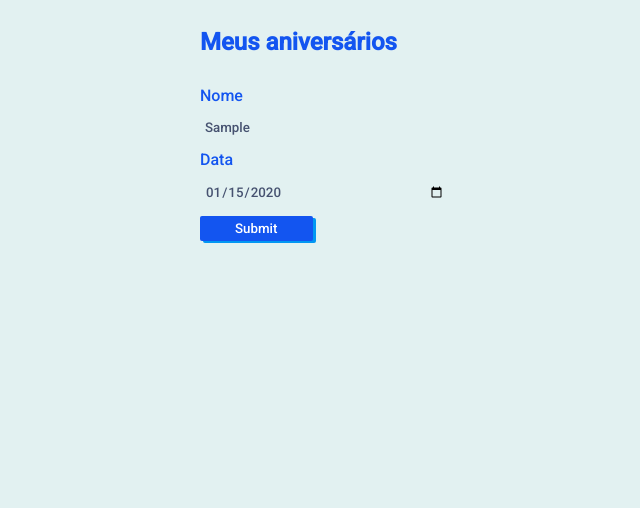
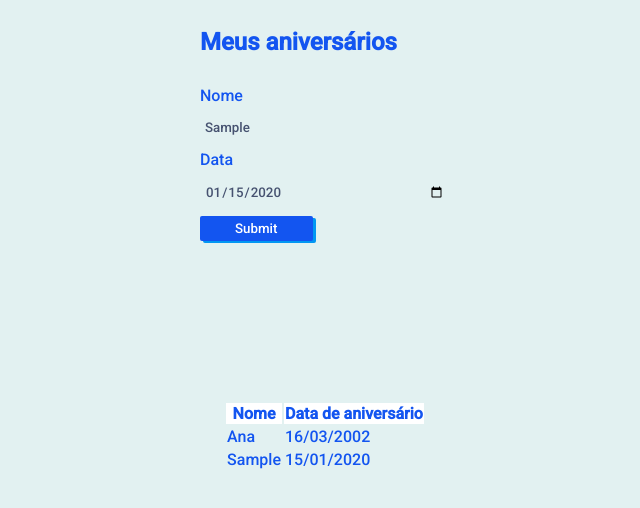
Before and after one commit to najulia/07daysOfCodeJS-DOM, a plain HTML site: page dist/index.html in a window 1280 px wide. Both pictures are taken after typing "Sample", "2020-01-15" into the empty fields and a click on the button "Submit". Shown: the whole page, without its empty margins (315-955 px from the left). Drawn offline with Linux system fonts and the light colour scheme.

Commit message:
saving and displaying data

```diff
--- a/dist/index.html
+++ b/dist/index.html
@@ -10,16 +10,35 @@
 <!-- partial:index.partial.html -->
 <!---Day 1--->
 
+<!---Day 3--->
+
 <section class="register-section">
 
   <form class="form">
     <h1 class="title">Meus aniversários</h1>
+
     <label for="name" class="label"> Nome </label>
-  <input class="input" name="name" type="text"  placeholder="Type a name" id="js-name">
+    <input class="input" name="name" type="text"  placeholder="Type a name" id="js-name" required>
+
       <label for="date" name="date" class="label"> Data </label>
     <input class="input" name="date" type="date" id="js-date">
+
     <button class="submit" type="submit" id="js-submit"> Submit </button>
   </form>
+  </section>
+
+  <section class="table-section">
+    <table class="table">
+      <tr id="tr">
+        <th>Nome</th>
+        <th>Data de aniversário</th>
+      </tr>
+      <tr>
+        <td>Ana</td>
+        <td>16/03/2002</td>
+      </tr>
+    </table>
+
   </section>
 <!-- partial -->
   <script  src="./script.js"></script>
--- a/dist/script.js
+++ b/dist/script.js
@@ -1,11 +1,80 @@
-/*DAY 1 */
+/*DAY 3 */
 
 let inputName = document.querySelector('#js-name');
 let inputDate = document.querySelector('#js-date');
-let btnSubmit = document.querySelector('#js-submit');
+let form = document.querySelector('.form')
+let people = JSON.parse(localStorage.getItem('people')) || [];
 
-btnSubmit.addEventListener('click', (e) =>{
+people.forEach((person) => {
+  createTable(person);
+})
+
+form.addEventListener('submit', (e) =>{
   e.preventDefault();
-  console.log(inputName.value);
-  console.log(inputDate.value);
+
+  let person = {
+    "name": inputName.value,
+    "birthdate": inputDate.value
+  }
+
+  let updtPerson = [...people, person]
+
+  createTable(person);
+
+  people.push(person);
+
+  console.log(people);
+
+  localStorage.setItem('people', JSON.stringify(updtPerson));
+
+
+  inputName.textContent = '';
+  inputDate.textContent = '';
 })
+
+// function isNameValid(){
+//   let regexp = /^[a-zA-Z]+$/;
+
+//   let nomeDigitado = inputName.value;
+
+//   if(nomeDigitado.match(regexp)){
+//     return;
+//   } else{
+//     alert("Nome inválido");
+//   }
+// }
+
+function transformDate(birthdate){
+  let typedDate = birthdate;
+  let d = new Date(typedDate);
+  return d.toLocaleDateString('pt-BR',{timeZone: 'UTC'});
+}
+
+// function storagePeople(){
+//   let person = {
+//     "name": inputName.value,
+//     "birthdate": inputDate.value
+//   }
+
+//   people.push(person);
+
+//   localStorage.setItem(person, JSON.stringify(people));
+
+//   createTable(person);
+// }
+
+function createTable(person){
+let table = document.querySelector('tbody');
+let tr = document.createElement('tr');
+let td = document.createElement('td');
+let tdData = document.createElement('td')
+
+td.innerHTML = person.name;
+tr.appendChild(td);
+
+tdData.innerHTML = transformDate(person.birthdate);
+tr.appendChild(tdData);
+
+table.appendChild(tr)
+
+}
--- a/dist/style.css
+++ b/dist/style.css
@@ -68,3 +68,19 @@ input:focus{
     width: 100%;
   }
 }
+
+.table-section{
+  display: flex;
+  justify-content: center;
+  margin-top: 20vh;
+}
+
+.table{
+  color: #1355F0;
+  display: flex;
+  justify-content: center;
+}
+
+#tr{
+  background-color: white;
+}
```
Also changed, not shown: index.html (deleted, +0 -28 lines), 1 other file. Lines whose indentation alone changed are shown as unchanged.
